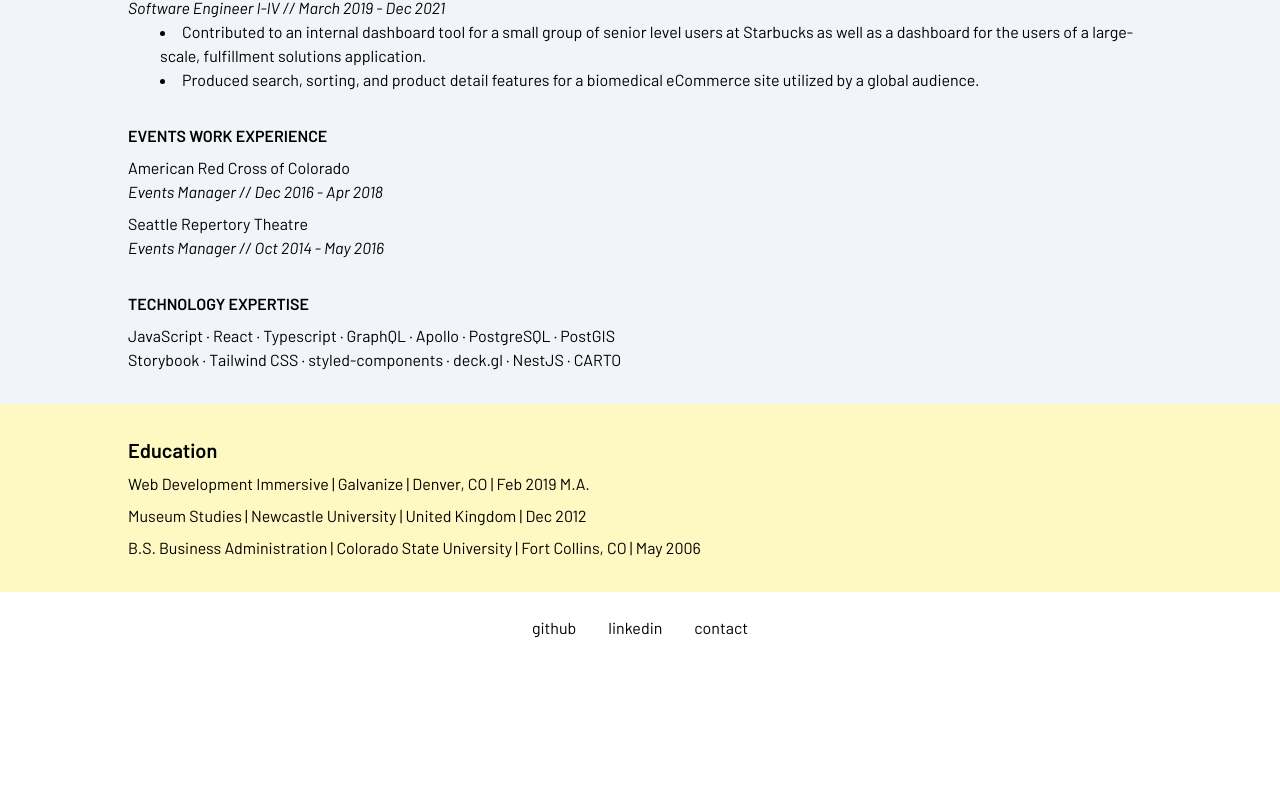
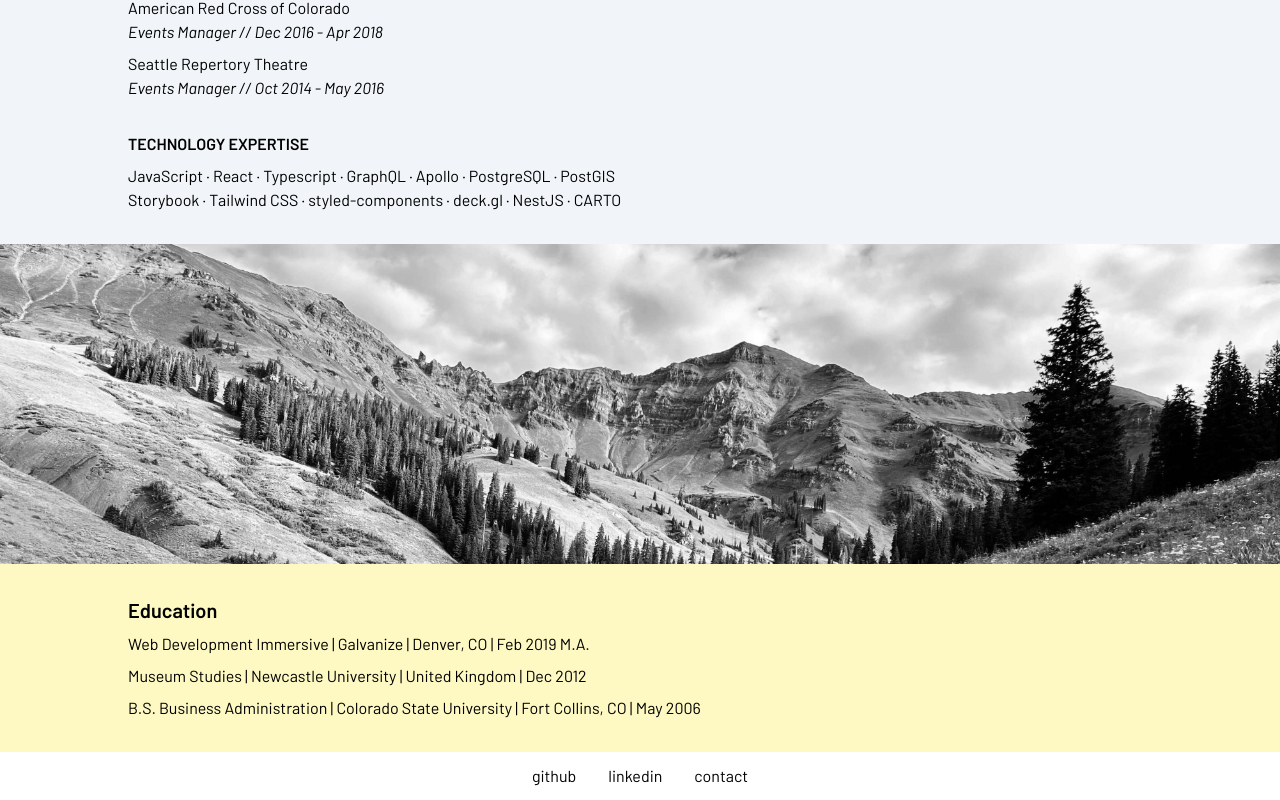
Before and after one commit to keschaefer/kate-schaefer-portfolio-vite, a React (Vite) app: page / in a window 1280 px wide. Shown: the part 1388-2188 px from the top of the page. Before the commit the page ends 2028 px from the top, so only its background shows below. Built offline with nearby package versions, Linux system fonts and the light colour scheme.

Commit message:
add mountain image

```diff
--- a/src/Footer.jsx
+++ b/src/Footer.jsx
@@ -9,7 +9,7 @@ const Link = ({ text, href }) => {
 const Footer = () => {
   return (
     <div className="h-12 flex w-full">
-      <div className="flex justify-center items-end w-full">
+      <div className="flex justify-center items-center w-full">
         <Link text="github" href="https://github.com/keschaefer" />
         <Link
           text="linkedin"
--- a/src/Sections/EducationSection.jsx
+++ b/src/Sections/EducationSection.jsx
@@ -8,8 +8,11 @@ const EductionItem = ({ children }) => {
 
 const EducationSection = () => {
   return (
+    <>
+      <div className={`snap-start scroll-mt-${HEADER_HEIGHT_REMS}`}>
+        <div className="bg-mountains bg-no-repeat bg-cover h-image" />
         <div
-      className={`scroll-mt-${HEADER_HEIGHT_REMS} h-auto py-8 px-32 snap-start bg-yellow-100`}
+          className={`h-auto py-8 px-32 bg-yellow-100`}
           id={VIEW_SECTIONS.EDUCATION}
         >
           <Title title="Education" />
@@ -20,10 +23,12 @@ const EducationSection = () => {
             Museum Studies | Newcastle University | United Kingdom | Dec 2012
           </EductionItem>
           <EductionItem>
-        B.S. Business Administration | Colorado State University | Fort Collins,
-        CO | May 2006
+            B.S. Business Administration | Colorado State University | Fort
+            Collins, CO | May 2006
           </EductionItem>
         </div>
+      </div>
+    </>
   );
 };
 
--- a/tailwind.config.cjs
+++ b/tailwind.config.cjs
@@ -4,7 +4,8 @@ module.exports = {
   theme: {
     extend: {
       height: {
-        section: "40rem",
+        section: "30rem",
+        image: "20rem",
       },
       backgroundImage: {
         dunes: "url('./src/images/dunes.jpeg')",
```
Also changed, not shown: src/images/mountains.jpeg. Lines whose indentation alone changed are shown as unchanged.
